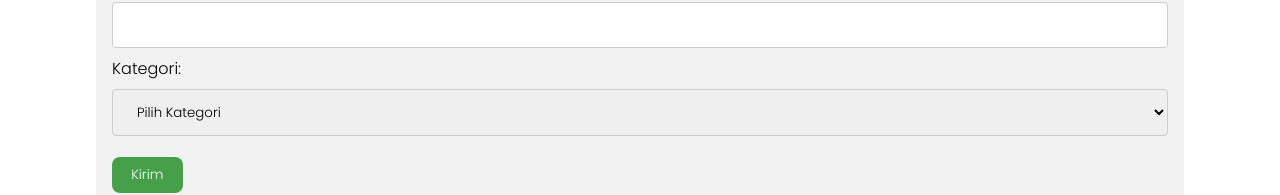
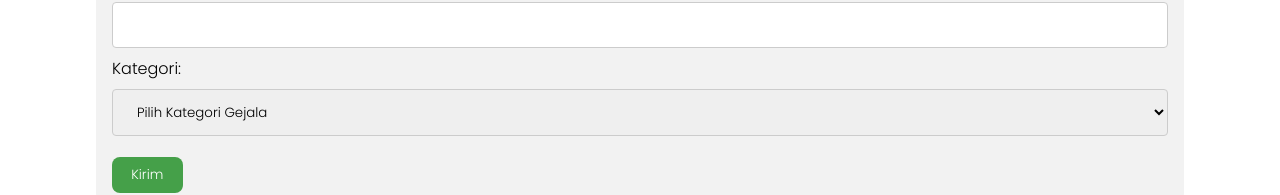
Before and after one commit to zaldi-99/fe-expert-system-ptsd, a React (Create React App) app: page /admin-add-symptom in a window 1280 px wide. Shown: the part 321-516 px from the top of the page. Built offline with nearby package versions, Linux system fonts and the light colour scheme.

Commit message:
refactoring route admin

```diff
--- a/src/pages/admin/AdminAddSymptom.js
+++ b/src/pages/admin/AdminAddSymptom.js
@@ -19,7 +19,7 @@ const AdminAddSymptom = () => {
         kategori: kategori,
       })
       .then(() => {
-        navigate("/symptom-list");
+        navigate("/admin-symptom-list");
       });
   };
 
@@ -71,12 +71,12 @@ const AdminAddSymptom = () => {
               }}
             >
               <option value="default" hidden>
-                Pilih Kategori
+                Pilih Kategori Gejala
               </option>
-              <option value="Intrusi">Intrusion</option>
-              <option value="Avoidance">Avoidance</option>
-              <option value="Mood">Mood or Emotion</option>
-              <option value="Arousal">Arousal</option>
+              <option value="Intrusi">Intrusi</option>
+              <option value="Penghindaran">Penghindaran</option>
+              <option value="Mood">Perubahan Mood</option>
+              <option value="Gairah">Perubahan Gairah</option>
             </select>
             <br />
             <input type="submit" value="Kirim" className="submit-btn" />
--- a/src/pages/admin/AdminSymptomList.js
+++ b/src/pages/admin/AdminSymptomList.js
@@ -95,7 +95,7 @@ const AdminListSymptom = () => {
           }}
         >
           <button onClick={() => navigate("/admin")}>Beranda</button>
-          <button onClick={() => navigate("/add-symptom")}>
+          <button onClick={() => navigate("/admin-add-symptom")}>
             Tambah Gejala
           </button>
         </div>
```
